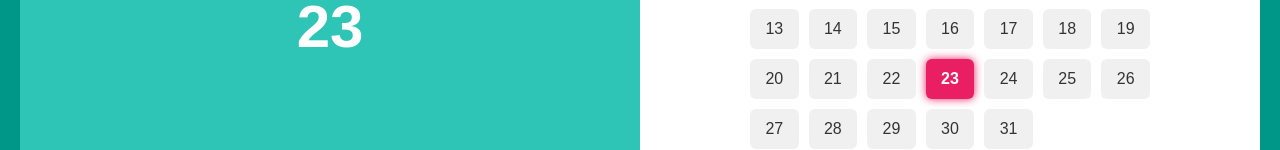
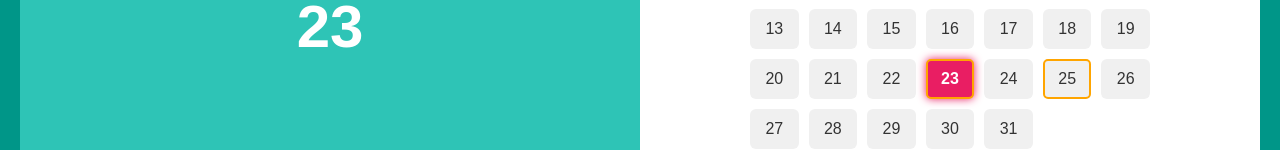
Before and after one commit to Bodia06/react-calendar, a React (Vite) app: page / in a window 1280 px wide. Shown: the part 413-563 px from the top of the page. Built offline with nearby package versions, Linux system fonts and the light colour scheme.

Commit message:
Add video event

```diff
--- a/public/holidays.json
+++ b/public/holidays.json
@@ -1 +1,13 @@
-["2025-06-06", "2025-07-07", "2025-08-08"]
+[
+	"2025-01-01",
+	"2025-01-07",
+	"2025-03-08",
+	"2025-05-01",
+	"2025-05-09",
+	"2025-06-06",
+	"2025-07-07",
+	"2025-08-08",
+	"2025-08-24",
+	"2025-10-14",
+	"2025-12-25"
+]
--- a/src/App.jsx
+++ b/src/App.jsx
@@ -2,6 +2,11 @@ import React, { Component } from 'react'
 import Calendar from './components/Calendar'
 import './App.css'
 import loaderHolidays from './api/loaderHolidays'
+
+const videoDates = [
+	{ date: new Date(2025, 6, 23), url: 'https://example.com/video1' },
+	{ date: new Date(2025, 6, 25), url: 'https://example.com/video2' },
+]
 
 export default class App extends Component {
 	constructor(props) {
@@ -62,6 +67,7 @@ export default class App extends Component {
 						'Dec',
 					]}
 					dayNames={['Sun', 'Mon', 'Tue', 'Wed', 'Thu', 'Fri', 'Sat']}
+					videoDates={videoDates}
 				/>
 			</div>
 		)
--- a/src/components/Calendar/Calendar.module.sass
+++ b/src/components/Calendar/Calendar.module.sass
@@ -6,6 +6,25 @@
 	border: 20px solid #009688
 	width: 100%
 	height: 100vh
+
+.VideoLinkContainer
+	margin-top: 10px
+	padding: 8px
+	background-color: #fff3e0
+	border: 1px solid orange
+	border-radius: 4px
+	text-align: center
+	position: absolute
+	right: 20%
+	bottom: 20px
+
+.VideoLinkContainer a
+	color: orange
+	font-weight: bold
+	text-decoration: none
+
+.VideoLinkContainer a:hover
+	text-decoration: underline
 
 .ThemeToggleBtn
 	margin-bottom: 15px
--- a/src/components/Calendar/CalendarStruct/CalendarTable.jsx
+++ b/src/components/Calendar/CalendarStruct/CalendarTable.jsx
@@ -18,6 +18,7 @@ export default function CalendarTable({
 	rangeStart,
 	rangeEnd,
 	holidays = [],
+	videoDates = [],
 }) {
 	const daysOfWeek = dayNames.map((d) => d[0])
 
@@ -47,6 +48,9 @@ export default function CalendarTable({
 	const isHoliday = (date) =>
 		holidays.some((holiday) => isSameDay(new Date(holiday), date))
 
+	const isVideoDate = (date) =>
+		videoDates.some((v) => isSameDay(new Date(v.date), date))
+
 	return (
 		<div className={styles.CalendarWrapper}>
 			<div className={styles.WeekDays}>
@@ -71,6 +75,7 @@ export default function CalendarTable({
 					const isRangeEnd = rangeEnd && isSameDay(dateObj, rangeEnd)
 					const isInRangeCell = isInRange(dateObj)
 					const isHolidayCell = isHoliday(dateObj)
+					const isVideoCell = isVideoDate(dateObj)
 
 					let className = styles.DayCell
 					if (isTodayCell) className += ` ${styles.Today}`
@@ -79,13 +84,16 @@ export default function CalendarTable({
 					if (isRangeStart) className += ` ${styles.RangeStart}`
 					if (isRangeEnd) className += ` ${styles.RangeEnd}`
 					if (isHolidayCell) className += ` ${styles.Holiday}`
+					if (isVideoCell) className += ` ${styles.VideoDate}`
 
 					return (
 						<div
 							key={index}
 							className={className}
 							onClick={() => onSelectDate(dateObj)}
-							title={isHolidayCell ? 'Holiday' : ''}
+							title={
+								isHolidayCell ? 'Holiday' : isVideoCell ? 'Video Available' : ''
+							}
 							role='button'
 							tabIndex={0}
 							onKeyDown={(e) =>
@@ -111,4 +119,10 @@ CalendarTable.propTypes = {
 	holidays: PropTypes.arrayOf(
 		PropTypes.oneOfType([PropTypes.instanceOf(Date), PropTypes.string])
 	),
+	videoDates: PropTypes.arrayOf(
+		PropTypes.shape({
+			date: PropTypes.instanceOf(Date).isRequired,
+			url: PropTypes.string.isRequired,
+		})
+	),
 }
--- a/src/components/Calendar/CalendarStruct/CalendarTable.module.sass
+++ b/src/components/Calendar/CalendarStruct/CalendarTable.module.sass
@@ -71,6 +71,11 @@
   bottom: 5px
   right: 5px
 
+.VideoDate
+  border: 2px solid orange
+  border-radius: 5px
+
+
 .night
   .DayCell
     background-color: #444
--- a/src/components/Calendar/CalendarStruct/index.jsx
+++ b/src/components/Calendar/CalendarStruct/index.jsx
@@ -15,6 +15,7 @@ export default function CalendarStruct({
 	rangeStart,
 	rangeEnd,
 	holidays,
+	videoDates,
 }) {
 	const monthName = monthNames[getMonth(currentDate)]
 	const year = getYear(currentDate)
@@ -34,6 +35,7 @@ export default function CalendarStruct({
 				rangeStart={rangeStart}
 				rangeEnd={rangeEnd}
 				holidays={holidays}
+				videoDates={videoDates}
 			/>
 		</div>
 	)
@@ -49,4 +51,10 @@ CalendarStruct.propTypes = {
 	rangeStart: PropTypes.instanceOf(Date),
 	rangeEnd: PropTypes.instanceOf(Date),
 	holidays: PropTypes.arrayOf(PropTypes.instanceOf(Date)),
+	videoDates: PropTypes.arrayOf(
+		PropTypes.shape({
+			date: PropTypes.instanceOf(Date).isRequired,
+			url: PropTypes.string.isRequired,
+		})
+	),
 }
--- a/src/components/Calendar/index.jsx
+++ b/src/components/Calendar/index.jsx
@@ -9,6 +9,7 @@ export default function Calendar({
 	currentDate,
 	onChangeDate,
 	holidays = [],
+	videoDates = [],
 	monthNames = [
 		'January',
 		'February',
@@ -36,8 +37,8 @@ export default function Calendar({
 	const [rangeStart, setRangeStart] = useState(null)
 	const [rangeEnd, setRangeEnd] = useState(null)
 	const [theme, setTheme] = useState('day')
-
 	const [displayMonth, setDisplayMonth] = useState(startOfMonth(currentDate))
+	const [selectedVideoUrl, setSelectedVideoUrl] = useState(null)
 
 	useEffect(() => {
 		setDisplayMonth(startOfMonth(currentDate))
@@ -54,22 +55,23 @@ export default function Calendar({
 	const handleSelectDate = (date) => {
 		if (rangeStart && !rangeEnd && isSameDay(date, rangeStart)) {
 			setRangeStart(null)
+			setSelectedVideoUrl(null)
 			return
 		}
 		if (rangeStart && rangeEnd) {
 			if (isSameDay(date, rangeStart)) {
 				setRangeStart(null)
+				setSelectedVideoUrl(null)
 				return
 			}
 			if (isSameDay(date, rangeEnd)) {
 				setRangeEnd(null)
+				setSelectedVideoUrl(null)
 				return
 			}
 			setRangeStart(date)
 			setRangeEnd(null)
-			return
-		}
-		if (rangeStart && !rangeEnd) {
+		} else if (rangeStart && !rangeEnd) {
 			if (date < rangeStart) {
 				setRangeEnd(rangeStart)
 				setRangeStart(date)
@@ -78,9 +80,16 @@ export default function Calendar({
 			} else {
 				setRangeEnd(date)
 			}
-			return
+		} else {
+			setRangeStart(date)
 		}
-		setRangeStart(date)
+
+		const video = videoDates.find((v) => isSameDay(new Date(v.date), date))
+		if (video) {
+			setSelectedVideoUrl(video.url)
+		} else {
+			setSelectedVideoUrl(null)
+		}
 	}
 
 	const toggleTheme = () => {
@@ -103,8 +112,18 @@ export default function Calendar({
 				rangeStart={rangeStart}
 				rangeEnd={rangeEnd}
 				holidays={holidays}
+				videoDates={videoDates} // передаємо вниз
 				selectedDate={currentDate}
 			/>
+
+			{/* Показ посилання на відео під календарем */}
+			{selectedVideoUrl && (
+				<div className={styles.VideoLinkContainer}>
+					<a href={selectedVideoUrl} target='_blank' rel='noopener noreferrer'>
+						Переглянути відео
+					</a>
+				</div>
+			)}
 		</div>
 	)
 }
@@ -113,6 +132,12 @@ Calendar.propTypes = {
 	currentDate: PropTypes.instanceOf(Date).isRequired,
 	onChangeDate: PropTypes.func.isRequired,
 	holidays: PropTypes.arrayOf(PropTypes.instanceOf(Date)),
+	videoDates: PropTypes.arrayOf(
+		PropTypes.shape({
+			date: PropTypes.instanceOf(Date).isRequired,
+			url: PropTypes.string.isRequired,
+		})
+	),
 	monthNames: PropTypes.arrayOf(PropTypes.string),
 	dayNames: PropTypes.arrayOf(PropTypes.string),
 }
```
